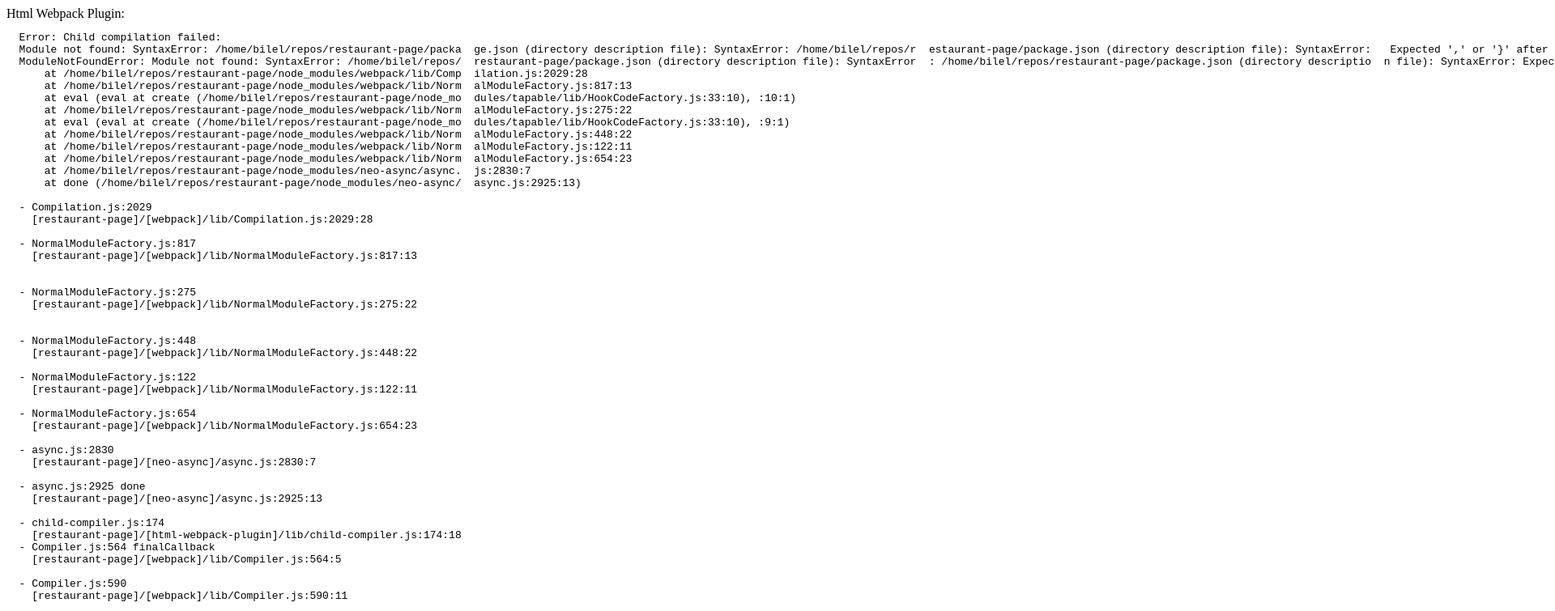
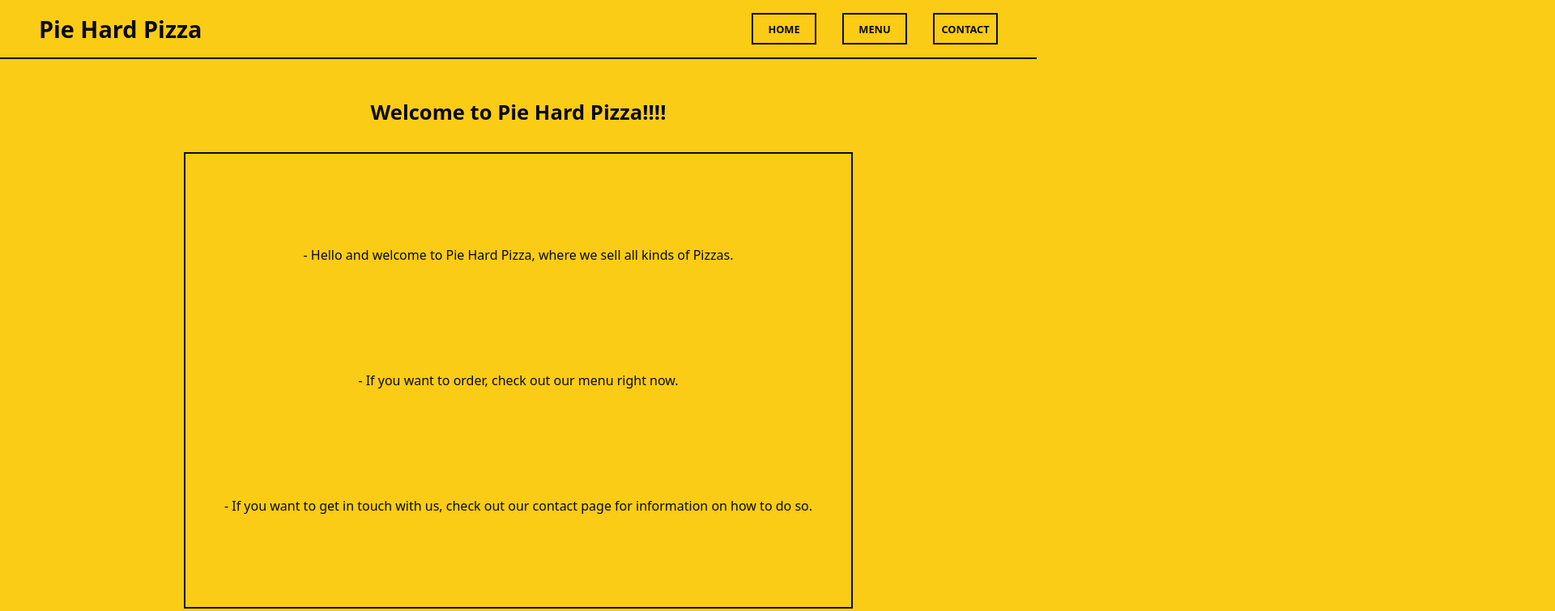
Before and after one commit to bilelhamitouche/restaurant-page, a plain HTML site: page index.html in a window 1280 px wide. Shown: the top 755 px of the page at 81% size, 1920 px wide, since content can reach past the window. Drawn offline with Linux system fonts and the light colour scheme.

Commit message:
dist subtree commit

```diff
--- a/index.html
+++ b/index.html
@@ -1,68 +1,18 @@
-<head><script defer src="bundle.js"></script></head>Html Webpack Plugin:
-<pre>
-  Error: Child compilation failed:
-  Module not found: SyntaxError: /home/bilel/repos/restaurant-page/packa  ge.json (directory description file): SyntaxError: /home/bilel/repos/r  estaurant-page/package.json (directory description file): SyntaxError:   Expected ',' or '}' after property value in JSON at position 197 (lin  e 8 column 5)
-  ModuleNotFoundError: Module not found: SyntaxError: /home/bilel/repos/  restaurant-page/package.json (directory description file): SyntaxError  : /home/bilel/repos/restaurant-page/package.json (directory descriptio  n file): SyntaxError: Expected ',' or '}' after property value in JSON   at position 197 (line 8 column 5)
-      at /home/bilel/repos/restaurant-page/node_modules/webpack/lib/Comp  ilation.js:2029:28
-      at /home/bilel/repos/restaurant-page/node_modules/webpack/lib/Norm  alModuleFactory.js:817:13
-      at eval (eval at create (/home/bilel/repos/restaurant-page/node_mo  dules/tapable/lib/HookCodeFactory.js:33:10), <anonymous>:10:1)
-      at /home/bilel/repos/restaurant-page/node_modules/webpack/lib/Norm  alModuleFactory.js:275:22
-      at eval (eval at create (/home/bilel/repos/restaurant-page/node_mo  dules/tapable/lib/HookCodeFactory.js:33:10), <anonymous>:9:1)
-      at /home/bilel/repos/restaurant-page/node_modules/webpack/lib/Norm  alModuleFactory.js:448:22
-      at /home/bilel/repos/restaurant-page/node_modules/webpack/lib/Norm  alModuleFactory.js:122:11
-      at /home/bilel/repos/restaurant-page/node_modules/webpack/lib/Norm  alModuleFactory.js:654:23
-      at /home/bilel/repos/restaurant-page/node_modules/neo-async/async.  js:2830:7
-      at done (/home/bilel/repos/restaurant-page/node_modules/neo-async/  async.js:2925:13)
-
-  - Compilation.js:2029
-    [restaurant-page]/[webpack]/lib/Compilation.js:2029:28
-
-  - NormalModuleFactory.js:817
-    [restaurant-page]/[webpack]/lib/NormalModuleFactory.js:817:13
-
-
-  - NormalModuleFactory.js:275
-    [restaurant-page]/[webpack]/lib/NormalModuleFactory.js:275:22
-
-
-  - NormalModuleFactory.js:448
-    [restaurant-page]/[webpack]/lib/NormalModuleFactory.js:448:22
-
-  - NormalModuleFactory.js:122
-    [restaurant-page]/[webpack]/lib/NormalModuleFactory.js:122:11
-
-  - NormalModuleFactory.js:654
-    [restaurant-page]/[webpack]/lib/NormalModuleFactory.js:654:23
-
-  - async.js:2830
-    [restaurant-page]/[neo-async]/async.js:2830:7
-
-  - async.js:2925 done
-    [restaurant-page]/[neo-async]/async.js:2925:13
-
-  - child-compiler.js:174
-    [restaurant-page]/[html-webpack-plugin]/lib/child-compiler.js:174:18
-  - Compiler.js:564 finalCallback
-    [restaurant-page]/[webpack]/lib/Compiler.js:564:5
-
-  - Compiler.js:590
-    [restaurant-page]/[webpack]/lib/Compiler.js:590:11
-
-  - Compiler.js:1213
-    [restaurant-page]/[webpack]/lib/Compiler.js:1213:17
-
-
-  - Hook.js:18 Hook.CALL_ASYNC_DELEGATE [as _callAsync]
-    [restaurant-page]/[tapable]/lib/Hook.js:18:14
-
-  - Compiler.js:1209
-    [restaurant-page]/[webpack]/lib/Compiler.js:1209:33
-
-  - Compilation.js:2802 finalCallback
-    [restaurant-page]/[webpack]/lib/Compilation.js:2802:11
-
-  - Compilation.js:3107
-    [restaurant-page]/[webpack]/lib/Compilation.js:3107:11
-
-
-</pre>
+<!doctype html>
+<html lang="en">
+  <head>
+    <meta charset="UTF-8"/>
+    <title>Pie Hard Pizza</title>
+  <script defer src="bundle.js"></script></head>
+  <body>
+    <header>
+      <nav>
+        <h1>Pie Hard Pizza</h1>
+        <button class="nav-btn home-btn">Home</button>
+        <button class="nav-btn menu-btn">Menu</button>
+        <button class="nav-btn contact-btn">Contact</button>
+      </nav>
+    </header>
+    <div id="content"></div>
+  </body>
+</html>
```
Also changed, not shown: bundle.js (+284 -0 lines), 112d93100806a70e5d28.png (added), 980f51fe02c1b4e60189.png (added), e719d8b29f452a16302d.png (added).
